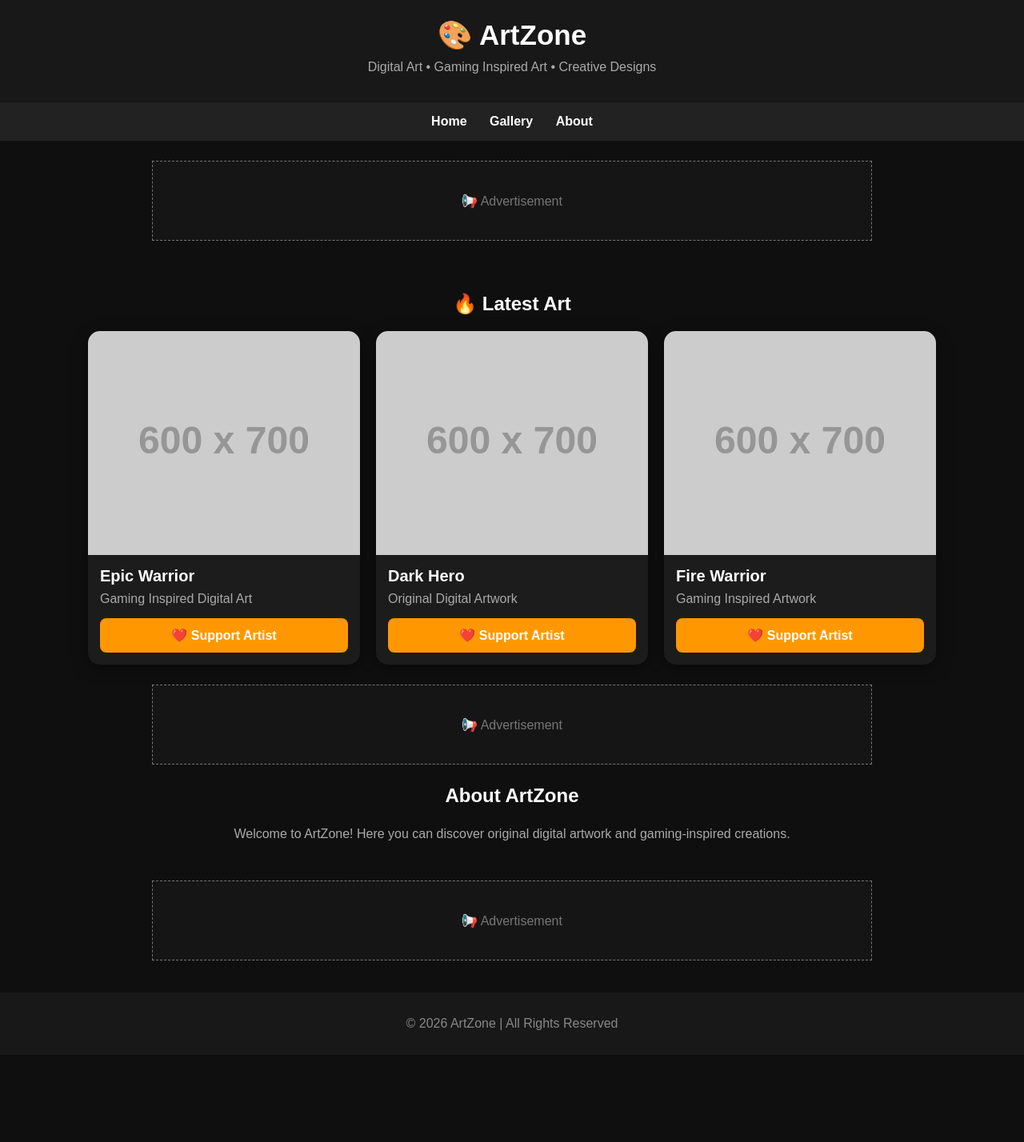
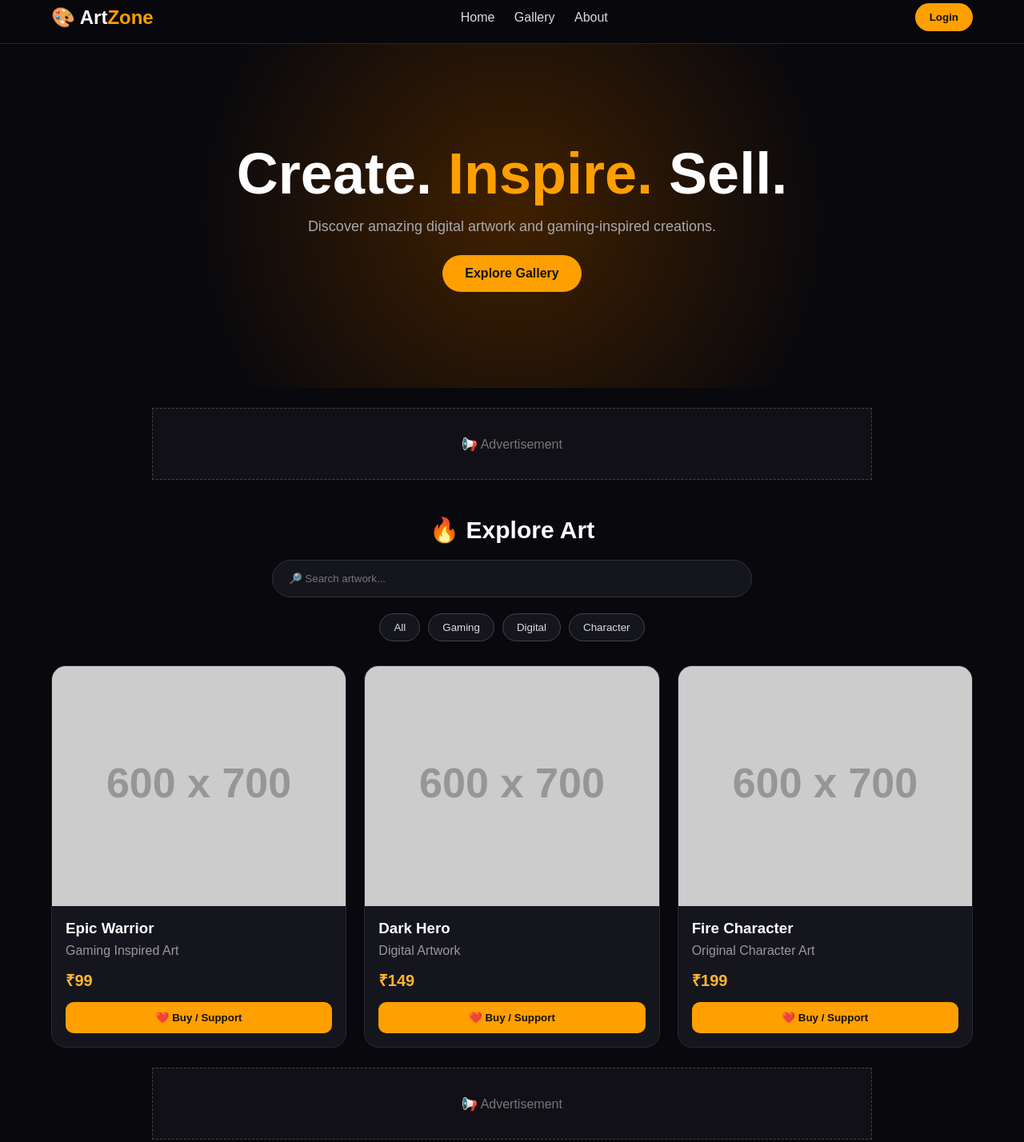
Before and after one commit to lipakb42/lipakb42, a plain HTML site: page index.html in a window 1280 px wide. Shown: the part 11-1439 px from the top of the page at 80% size. Before the commit the page ends 1330 px from the top, so only its background shows below. Drawn offline with Linux system fonts and the light colour scheme; placeholder pictures from the web are drawn by us.

Commit message:
Update index.html

```diff
--- a/index.html
+++ b/index.html
@@ -4,129 +4,328 @@
 <meta charset="UTF-8">
 <meta name="viewport" content="width=device-width, initial-scale=1.0">
 
-  <title>ArtZone - Digital Art Gallery</title>
+<title>ArtZone | Digital Art Gallery</title>
 
 <style>
-    * {
-      box-sizing: border-box;
-      margin: 0;
-      padding: 0;
+*{
+  margin:0;
+  padding:0;
+  box-sizing:border-box;
 }
 
-    body {
-      font-family: Arial, sans-serif;
-      background: #0f0f0f;
-      color: white;
+body{
+  font-family:Arial,Helvetica,sans-serif;
+  background:#08080d;
+  color:#fff;
 }
 
-    header {
-      text-align: center;
-      padding: 35px 15px;
-      background: #181818;
+header{
+  position:sticky;
+  top:0;
+  z-index:1000;
+  background:rgba(8,8,13,.95);
+  border-bottom:1px solid #292933;
+  padding:15px 5%;
+  display:flex;
+  align-items:center;
+  justify-content:space-between;
 }
 
-    header h1 {
-      font-size: 35px;
-      margin-bottom: 10px;
+.logo{
+  font-size:24px;
+  font-weight:bold;
 }
 
-    header p {
-      color: #aaa;
+.logo span{
+  color:#ff9f00;
 }
 
-    nav {
-      text-align: center;
-      padding: 15px;
-      background: #222;
+nav a{
+  color:#ddd;
+  text-decoration:none;
+  margin:0 10px;
 }
 
-    nav a {
-      color: white;
-      text-decoration: none;
-      margin: 0 12px;
-      font-weight: bold;
+.login-btn{
+  background:#ff9f00;
+  color:#111;
+  border:0;
+  padding:10px 18px;
+  border-radius:20px;
+  font-weight:bold;
 }
 
-    /* ADS AREA */
-    .ad-box {
-      max-width: 900px;
-      height: 100px;
-      margin: 25px auto;
-      border: 1px dashed #777;
-      display: flex;
-      align-items: center;
-      justify-content: center;
-      color: #777;
-      background: #151515;
+.hero{
+  min-height:430px;
+  display:flex;
+  align-items:center;
+  justify-content:center;
+  text-align:center;
+  padding:60px 20px;
+  background:
+    radial-gradient(circle at center,#402000 0,#08080d 60%);
 }
 
-    .container {
-      max-width: 1100px;
-      margin: auto;
-      padding: 20px;
+.hero h1{
+  font-size:clamp(38px,8vw,72px);
+  margin-bottom:15px;
 }
 
-    .title {
-      text-align: center;
-      margin: 20px 0;
+.hero h1 span{
+  color:#ff9f00;
 }
 
-    .gallery {
-      display: grid;
-      grid-template-columns: repeat(auto-fit, minmax(220px, 1fr));
-      gap: 20px;
+.hero p{
+  color:#aaa;
+  font-size:18px;
+  margin-bottom:25px;
 }
 
-    .card {
-      background: #1c1c1c;
-      border-radius: 15px;
-      overflow: hidden;
-      box-shadow: 0 5px 20px rgba(0,0,0,.4);
+.hero-btn{
+  display:inline-block;
+  padding:14px 28px;
+  background:#ff9f00;
+  color:#111;
+  text-decoration:none;
+  border-radius:30px;
+  font-weight:bold;
 }
 
-    .card img {
-      width: 100%;
-      height: 280px;
-      object-fit: cover;
-      display: block;
+.ad{
+  max-width:900px;
+  min-height:90px;
+  margin:25px auto;
+  border:1px dashed #444;
+  display:flex;
+  align-items:center;
+  justify-content:center;
+  color:#777;
+  background:#101016;
 }
 
-    .card-content {
-      padding: 15px;
+.container{
+  width:90%;
+  max-width:1200px;
+  margin:auto;
 }
 
-    .card h2 {
-      font-size: 20px;
-      margin-bottom: 8px;
+.section-title{
+  text-align:center;
+  margin:45px 0 20px;
+  font-size:30px;
 }
 
-    .card p {
-      color: #aaa;
-      margin-bottom: 15px;
+.search{
+  width:100%;
+  max-width:600px;
+  margin:20px auto;
+  display:block;
+  padding:15px 20px;
+  border-radius:30px;
+  border:1px solid #333;
+  background:#15151d;
+  color:white;
+  outline:none;
 }
 
-    .button {
-      width: 100%;
-      padding: 12px;
-      border: none;
-      border-radius: 8px;
-      background: #ff9800;
-      color: white;
-      font-size: 16px;
-      font-weight: bold;
-      cursor: pointer;
+.categories{
+  display:flex;
+  justify-content:center;
+  gap:10px;
+  flex-wrap:wrap;
+  margin:20px 0 30px;
 }
 
-    .button:hover {
-      background: #e68900;
+.category{
+  border:1px solid #444;
+  background:#15151d;
+  color:#ddd;
+  padding:9px 17px;
+  border-radius:20px;
+  cursor:pointer;
 }
 
-    footer {
-      margin-top: 40px;
-      padding: 30px;
-      text-align: center;
-      background: #181818;
-      color: #888;
+.category:hover{
+  background:#ff9f00;
+  color:#111;
+}
+
+.gallery{
+  display:grid;
+  grid-template-columns:repeat(auto-fit,minmax(230px,1fr));
+  gap:22px;
+}
+
+.card{
+  background:#15151d;
+  border:1px solid #292933;
+  border-radius:18px;
+  overflow:hidden;
+  transition:.3s;
+}
+
+.card:hover{
+  transform:translateY(-7px);
+  border-color:#ff9f00;
+}
+
+.card img{
+  width:100%;
+  height:300px;
+  object-fit:cover;
+  display:block;
+}
+
+.card-content{
+  padding:17px;
+}
+
+.card h3{
+  margin-bottom:8px;
+}
+
+.card p{
+  color:#999;
+  margin-bottom:14px;
+}
+
+.price{
+  color:#ffb52e;
+  font-size:20px;
+  font-weight:bold;
+}
+
+.buy{
+  width:100%;
+  margin-top:14px;
+  padding:12px;
+  border:0;
+  border-radius:10px;
+  background:#ff9f00;
+  color:#111;
+  font-weight:bold;
+  cursor:pointer;
+}
+
+.buy:hover{
+  background:#ffb52e;
+}
+
+.about{
+  text-align:center;
+  max-width:800px;
+  margin:60px auto;
+  color:#aaa;
+  line-height:1.8;
+}
+
+footer{
+  text-align:center;
+  padding:35px 15px;
+  margin-top:50px;
+  border-top:1px solid #292933;
+  color:#777;
+}
+
+/* LOGIN */
+.modal{
+  display:none;
+  position:fixed;
+  z-index:2000;
+  inset:0;
+  background:rgba(0,0,0,.8);
+  align-items:center;
+  justify-content:center;
+  padding:20px;
+}
+
+.modal-box{
+  width:100%;
+  max-width:400px;
+  background:#17171f;
+  padding:30px;
+  border-radius:18px;
+  position:relative;
+}
+
+.modal-box h2{
+  margin-bottom:20px;
+}
+
+.modal-box input{
+  width:100%;
+  padding:13px;
+  margin:8px 0;
+  background:#0e0e14;
+  color:white;
+  border:1px solid #333;
+  border-radius:8px;
+}
+
+.close{
+  position:absolute;
+  right:18px;
+  top:12px;
+  font-size:25px;
+  cursor:pointer;
+}
+
+.submit{
+  width:100%;
+  padding:13px;
+  margin-top:10px;
+  border:0;
+  border-radius:8px;
+  background:#ff9f00;
+  font-weight:bold;
+}
+
+/* MOBILE */
+@media(max-width:700px){
+
+  header{
+    padding:13px 4%;
+  }
+
+  nav{
+    display:none;
+  }
+
+  .hero{
+    min-height:400px;
+  }
+
+  .gallery{
+    grid-template-columns:repeat(2,1fr);
+    gap:12px;
+  }
+
+  .card img{
+    height:210px;
+  }
+
+  .card-content{
+    padding:12px;
+  }
+
+  .card h3{
+    font-size:16px;
+  }
+
+  .price{
+    font-size:17px;
+  }
+}
+
+@media(max-width:430px){
+
+  .gallery{
+    grid-template-columns:1fr;
+  }
+
+  .card img{
+    height:300px;
+  }
 }
 </style>
 </head>
@@ -134,108 +333,348 @@
 <body>
 
 <header>
-    <h1>🎨 ArtZone</h1>
-    <p>Digital Art • Gaming Inspired Art • Creative Designs</p>
-  </header>
+
+  <div class="logo">
+    🎨 Art<span>Zone</span>
+  </div>
 
   <nav>
-    <a href="#">Home</a>
+    <a href="#home">Home</a>
     <a href="#gallery">Gallery</a>
     <a href="#about">About</a>
   </nav>
 
-  <!-- TOP ADVERTISEMENT -->
-  <div class="ad-box">
+  <button class="login-btn" onclick="openLogin()">
+    Login
+  </button>
+
+</header>
+
+
+<section class="hero" id="home">
+
+  <div>
+
+    <h1>
+      Create. <span>Inspire.</span> Sell.
+    </h1>
+
+    <p>
+      Discover amazing digital artwork and gaming-inspired creations.
+    </p>
+
+    <a href="#gallery" class="hero-btn">
+      Explore Gallery
+    </a>
+
+  </div>
+
+</section>
+
+
+<!-- ADVERTISEMENT AREA -->
+
+<div class="ad">
   📢 Advertisement
 </div>
 
-  <div class="container">
 
-    <h2 class="title" id="gallery">
-      🔥 Latest Art
+<section class="container" id="gallery">
+
+  <h2 class="section-title">
+    🔥 Explore Art
   </h2>
 
-    <div class="gallery">
 
-      <div class="card">
+  <input
+    type="text"
+    id="search"
+    class="search"
+    placeholder="🔎 Search artwork..."
+    onkeyup="searchArt()"
+  >
+
+
+  <div class="categories">
+
+    <button class="category" onclick="filterArt('all')">
+      All
+    </button>
+
+    <button class="category" onclick="filterArt('gaming')">
+      Gaming
+    </button>
+
+    <button class="category" onclick="filterArt('digital')">
+      Digital
+    </button>
+
+    <button class="category" onclick="filterArt('character')">
+      Character
+    </button>
+
+  </div>
+
+
+  <div class="gallery" id="artGallery">
+
+
+    <div class="card" data-category="gaming">
+
       <img
-          src="https://via.placeholder.com/600x700?text=Your+Art"
-          alt="Digital Art">
+        src="https://via.placeholder.com/600x700?text=Gaming+Art"
+        alt="Gaming Art"
+      >
 
       <div class="card-content">
-          <h2>Epic Warrior</h2>
-          <p>Gaming Inspired Digital Art</p>
 
-          <button class="button" onclick="supportArt()">
-            ❤️ Support Artist
-          </button>
-        </div>
+        <h3>Epic Warrior</h3>
+
+        <p>Gaming Inspired Art</p>
+
+        <div class="price">
+          ₹99
         </div>
 
-      <div class="card">
-        <img
-          src="https://via.placeholder.com/600x700?text=Your+Art"
-          alt="Digital Art">
+        <button
+          class="buy"
+          onclick="buyArt('Epic Warrior')"
+        >
+          ❤️ Buy / Support
+        </button>
 
-        <div class="card-content">
-          <h2>Dark Hero</h2>
-          <p>Original Digital Artwork</p>
-
-          <button class="button" onclick="supportArt()">
-            ❤️ Support Artist
-          </button>
-        </div>
-      </div>
-
-      <div class="card">
-        <img
-          src="https://via.placeholder.com/600x700?text=Your+Art"
-          alt="Digital Art">
-
-        <div class="card-content">
-          <h2>Fire Warrior</h2>
-          <p>Gaming Inspired Artwork</p>
-
-          <button class="button" onclick="supportArt()">
-            ❤️ Support Artist
-          </button>
-        </div>
       </div>
 
     </div>
 
-    <!-- MIDDLE ADVERTISEMENT -->
-    <div class="ad-box">
+
+    <div class="card" data-category="digital">
+
+      <img
+        src="https://via.placeholder.com/600x700?text=Digital+Art"
+        alt="Digital Art"
+      >
+
+      <div class="card-content">
+
+        <h3>Dark Hero</h3>
+
+        <p>Digital Artwork</p>
+
+        <div class="price">
+          ₹149
+        </div>
+
+        <button
+          class="buy"
+          onclick="buyArt('Dark Hero')"
+        >
+          ❤️ Buy / Support
+        </button>
+
+      </div>
+
+    </div>
+
+
+    <div class="card" data-category="character">
+
+      <img
+        src="https://via.placeholder.com/600x700?text=Character+Art"
+        alt="Character Art"
+      >
+
+      <div class="card-content">
+
+        <h3>Fire Character</h3>
+
+        <p>Original Character Art</p>
+
+        <div class="price">
+          ₹199
+        </div>
+
+        <button
+          class="buy"
+          onclick="buyArt('Fire Character')"
+        >
+          ❤️ Buy / Support
+        </button>
+
+      </div>
+
+    </div>
+
+
+  </div>
+
+</section>
+
+
+<!-- MIDDLE AD -->
+
+<div class="ad">
   📢 Advertisement
 </div>
 
-    <section id="about">
-      <h2 class="title">About ArtZone</h2>
 
-      <p style="text-align:center;color:#aaa;line-height:1.7;">
-        Welcome to ArtZone! Here you can discover
-        original digital artwork and gaming-inspired creations.
+<section class="about" id="about">
+
+  <h2 class="section-title">
+    About ArtZone
+  </h2>
+
+  <p>
+    ArtZone is a digital art gallery for showcasing
+    original artwork and gaming-inspired creations.
+    We support independent creators and digital artists.
   </p>
+
 </section>
+
+
+<!-- BOTTOM AD -->
+
+<div class="ad">
+  📢 Advertisement
+</div>
+
+
+<footer>
+
+  <p>© 2026 ArtZone</p>
+
+  <p style="margin-top:8px;">
+    Digital Art • Gaming Inspired • Creative Designs
+  </p>
+
+</footer>
+
+
+<!-- LOGIN POPUP -->
+
+<div class="modal" id="loginModal">
+
+  <div class="modal-box">
+
+    <span class="close" onclick="closeLogin()">
+      ×
+    </span>
+
+    <h2>🔐 Login</h2>
+
+    <input
+      type="email"
+      id="email"
+      placeholder="Email"
+    >
+
+    <input
+      type="password"
+      id="password"
+      placeholder="Password"
+    >
+
+    <button class="submit" onclick="login()">
+      Login
+    </button>
 
   </div>
 
-  <!-- BOTTOM ADVERTISEMENT -->
-  <div class="ad-box">
-    📢 Advertisement
 </div>
 
-  <footer>
-    © 2026 ArtZone | All Rights Reserved
-  </footer>
 
 <script>
-    function supportArt() {
+
+function openLogin(){
+  document.getElementById("loginModal").style.display="flex";
+}
+
+function closeLogin(){
+  document.getElementById("loginModal").style.display="none";
+}
+
+function login(){
+
+  let email=document.getElementById("email").value;
+  let password=document.getElementById("password").value;
+
+  if(email==="" || password===""){
+    alert("कृपया Email और Password डालें।");
+    return;
+  }
+
+  alert("Demo Login सफल! असली Login System बाद में जोड़ा जा सकता है।");
+
+}
+
+function buyArt(name){
+
   alert(
-        "Thank you for supporting the artist! ❤️\n\n" +
-        "Payment option हम अगले स्टेप में जोड़ेंगे।"
+    "आपने \"" +
+    name +
+    "\" चुना है।\n\n" +
+    "Payment System अगले चरण में जोड़ा जाएगा।"
   );
+
 }
+
+function searchArt(){
+
+  let input=
+    document.getElementById("search")
+    .value
+    .toLowerCase();
+
+  let cards=
+    document.querySelectorAll(".card");
+
+  cards.forEach(function(card){
+
+    let text=
+      card.innerText.toLowerCase();
+
+    if(text.includes(input)){
+      card.style.display="";
+    }else{
+      card.style.display="none";
+    }
+
+  });
+
+}
+
+function filterArt(category){
+
+  let cards=
+    document.querySelectorAll(".card");
+
+  cards.forEach(function(card){
+
+    if(
+      category==="all" ||
+      card.dataset.category===category
+    ){
+      card.style.display="";
+    }else{
+      card.style.display="none";
+    }
+
+  });
+
+}
+
+window.onclick=function(event){
+
+  let modal=
+    document.getElementById("loginModal");
+
+  if(event.target===modal){
+    closeLogin();
+  }
+
+};
+
 </script>
 
 </body>
```
Lines whose indentation alone changed are shown as unchanged.
